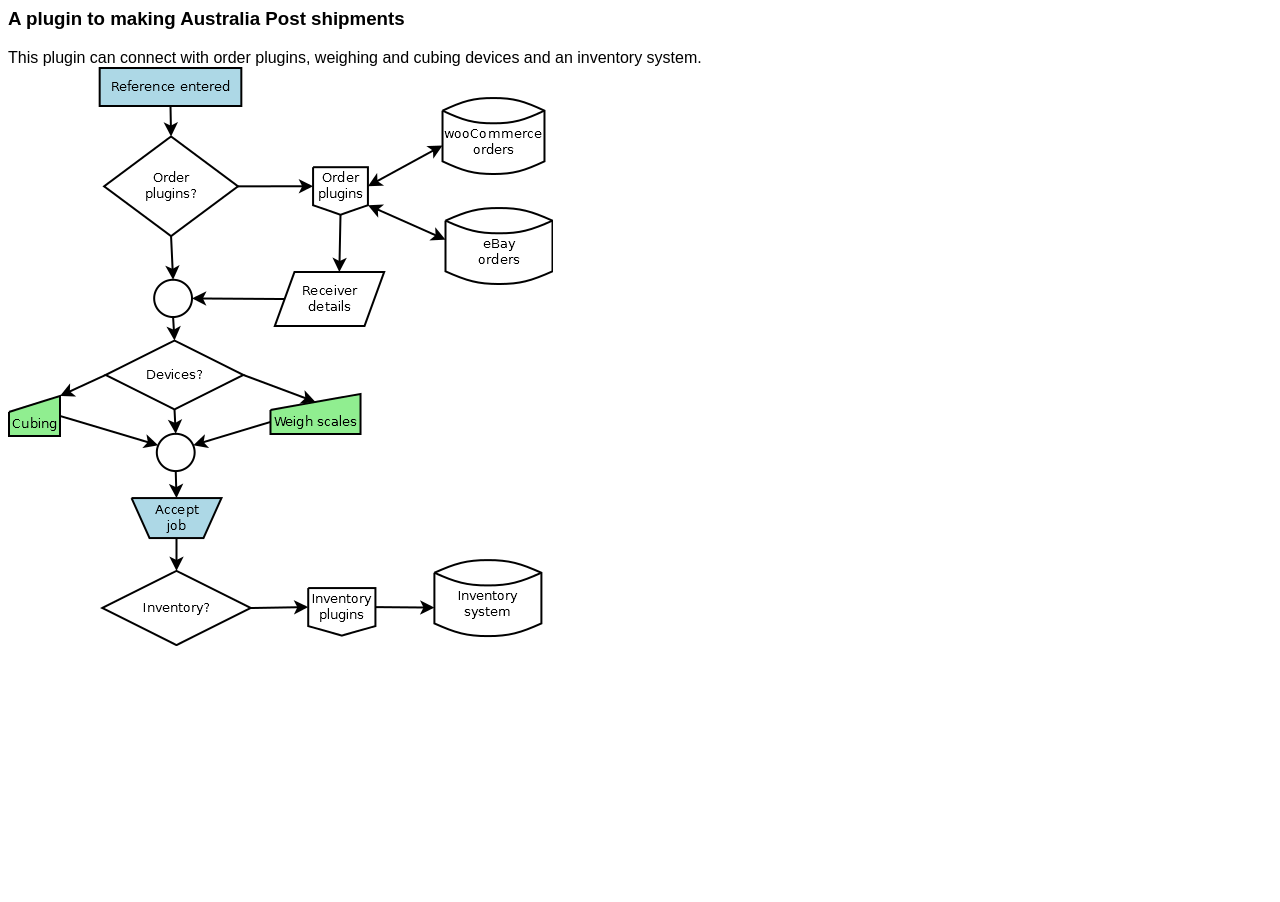
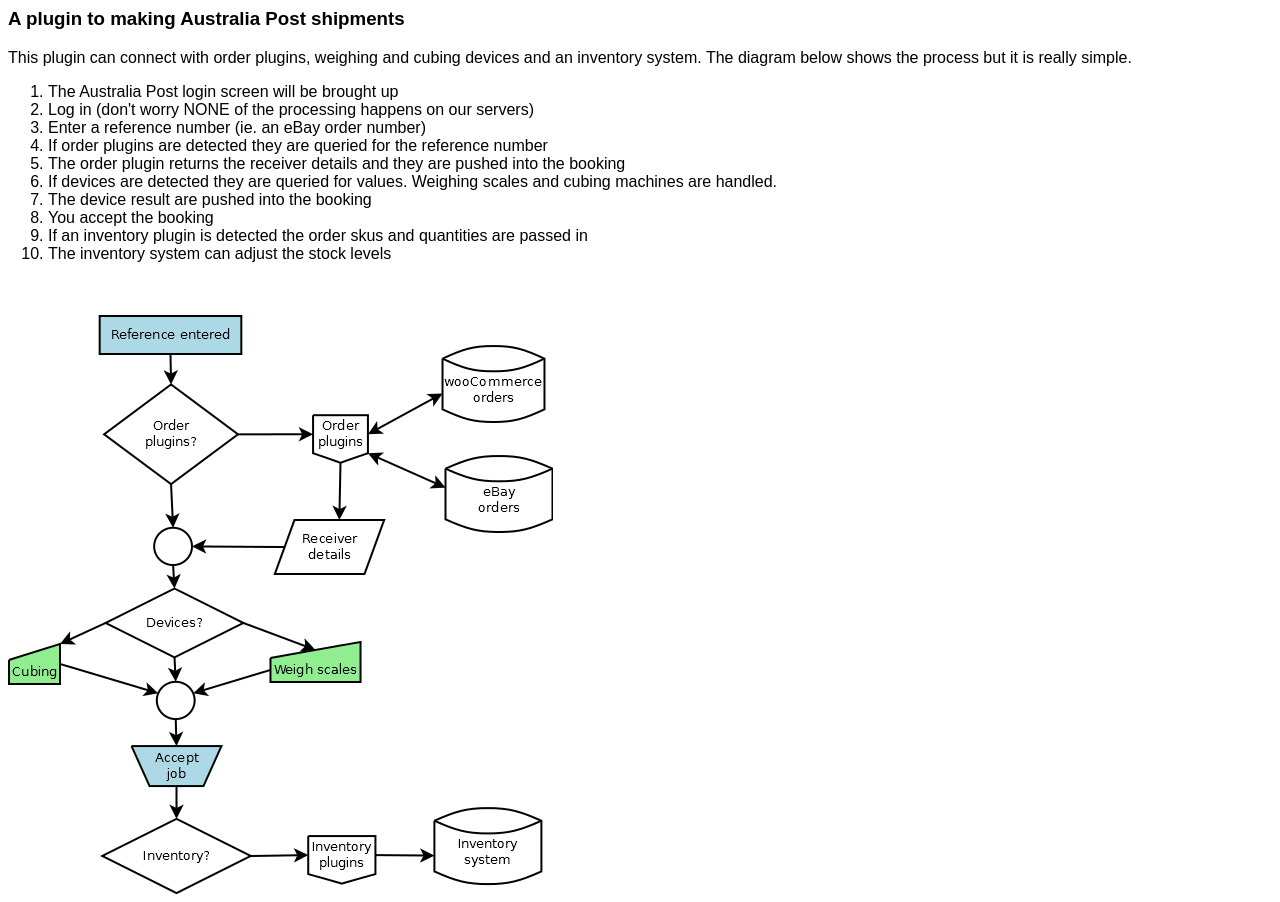
Before and after one commit to CarbonMan/IoTKeys, a plain HTML site: page scripts/Australia Post/help/help-0.1.html in a window 1280 px wide. Before the commit the page ends 800 px from the top, so only its background shows below. Drawn offline with Linux system fonts and the light colour scheme.

Commit message:
Update help-0.1.html

```diff
--- a/scripts/Australia Post/help/help-0.1.html
+++ b/scripts/Australia Post/help/help-0.1.html
@@ -3,8 +3,20 @@
 </head>
 <body style="font-family:arial">
 <h3>A plugin to making Australia Post shipments</h3>
-This plugin can connect with order plugins, weighing and cubing devices and an inventory system.
-<br/>
+This plugin can connect with order plugins, weighing and cubing devices and an inventory system. The diagram below shows the process but it is really simple.
+  <ol>
+  <li>The Australia Post login screen will be brought up</li>
+  <li>Log in (don't worry NONE of the processing happens on our servers)</li>
+  <li>Enter a reference number (ie. an eBay order number)</li>
+  <li>If order plugins are detected they are queried for the reference number</li>
+  <li>The order plugin returns the receiver details and they are pushed into the booking</li>
+  <li>If devices are detected they are queried for values. Weighing scales and cubing machines are handled.</li>
+  <li>The device result are pushed into the booking</li>
+  <li>You accept the booking</li>
+  <li>If an inventory plugin is detected the order skus and quantities are passed in</li>
+  <li>The inventory system can adjust the stock levels</li>
+  </ol>
+<br/><br/>
   <img src="Booking plugin.png">
 </body>
 </html>
```
